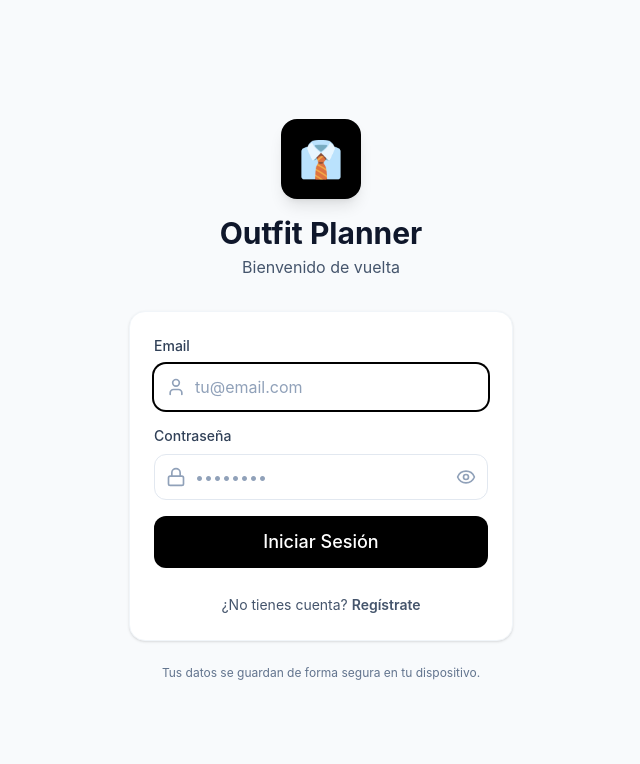
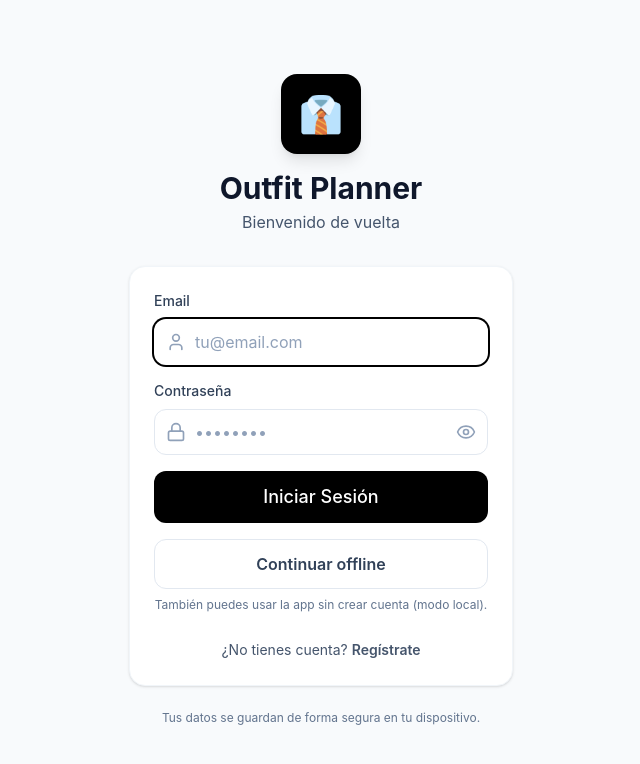
Before and after one commit to juxnmorxn/ootd_planner, a React (Vite) app: page / in a window 1280 px wide. Shown: the top 764 px of the page, without its empty margins (319-959 px from the left). Built offline with nearby package versions, Linux system fonts and the light colour scheme; no server answers; what @nozbe/watermelondb would draw is missing.

Commit message:
Offline mode: local login and Watermelon init after auth

```diff
--- a/src/App.tsx
+++ b/src/App.tsx
@@ -31,8 +31,29 @@ function App() {
   const safeView = validViews.includes(view) ? view : 'auth';
 
   useEffect(() => {
-    initializeDatabase();
+    // Init online API layer in background (non-blocking for offline use)
+    (async () => {
+      try {
+        await db.initialize();
+      } catch (error) {
+        console.error('[App] db.initialize failed (offline ok):', error);
+      } finally {
+        setDbInitialized(true);
+      }
+    })();
   }, []);
+
+  useEffect(() => {
+    // Init local database layer when a user session exists
+    if (!currentUser) return;
+    (async () => {
+      try {
+        await watermelonService.initialize(currentUser.id);
+      } catch (error) {
+        console.error('[App] Watermelon init failed:', error);
+      }
+    })();
+  }, [currentUser?.id]);
 
   // Manejo del historial y gestos de navegación del sistema
   useEffect(() => {
@@ -84,25 +105,7 @@ function App() {
     }
   }, [currentUser]);
 
-  const initializeDatabase = async () => {
-    try {
-      // Inicializa WatermelonDB (SQLite local offline-first)
-      // Primero espera a que el usuario esté autenticado
-      if (currentUser) {
-        await watermelonService.initialize(currentUser.id);
-      }
-
-      // También inicializa Turso (para operaciones online y sincronización)
-      await db.initialize();
-
-      setDbInitialized(true);
-      console.log('[App] Database initialized (WatermelonDB + Turso)');
-    } catch (error) {
-      console.error('[App] Failed to initialize database:', error);
-      // No bloqueamos la app, funciona offline incluso sin Turso
-      setDbInitialized(true);
-    }
-  };
+  // initializeDatabase() removed: initialization is now split into two effects
 
   const handleAuthSuccess = () => {
     setView('calendar');
--- a/src/pages/Auth.tsx
+++ b/src/pages/Auth.tsx
@@ -1,8 +1,10 @@
-import { useState } from 'react';
+import { useMemo, useState } from 'react';
 import { Eye, EyeOff, User, Lock } from 'lucide-react';
+import { v4 as uuidv4 } from 'uuid';
 import { db } from '../lib/db';
 import { useStore } from '../lib/store';
 import { Button } from '../components/ui/Button';
+import type { User as UserType } from '../types';
 
 interface AuthProps {
     onSuccess: () => void;
@@ -19,6 +21,29 @@ export function Auth({ onSuccess }: AuthProps) {
     const [error, setError] = useState('');
 
     const setCurrentUser = useStore((state) => state.setCurrentUser);
+
+    const isOffline = useMemo(() => (typeof navigator !== 'undefined' ? !navigator.onLine : false), []);
+
+    const continueOffline = () => {
+        const now = new Date().toISOString();
+        const safeEmail = (email || '').trim();
+        const safeUsername = (username || '').trim();
+
+        const finalEmail = safeEmail || `${safeUsername || 'user'}@offline.local`;
+        const finalUsername = safeUsername || finalEmail.split('@')[0];
+
+        const offlineUser: UserType = {
+            id: uuidv4(),
+            email: finalEmail,
+            username: finalUsername,
+            role: 'user',
+            created_at: now,
+            updated_at: now,
+        };
+
+        setCurrentUser(offlineUser);
+        onSuccess();
+    };
 
     const handleLogin = async (e: React.FormEvent) => {
         e.preventDefault();
@@ -196,6 +221,22 @@ export function Auth({ onSuccess }: AuthProps) {
                     </Button>
                 </form>
 
+                {/* Offline Mode */}
+                <div className="mt-4">
+                    <button
+                        type="button"
+                        onClick={continueOffline}
+                        className="w-full px-4 py-3 rounded-xl border border-slate-200 text-slate-700 font-semibold hover:border-black hover:text-black transition-colors"
+                    >
+                        Continuar offline
+                    </button>
+                    <p className="mt-2 text-xs text-slate-500 text-center">
+                        {isOffline
+                            ? 'Sin conexión: usarás solo datos locales (se sincroniza cuando haya internet).'
+                            : 'También puedes usar la app sin crear cuenta (modo local).'}
+                    </p>
+                </div>
+
                 {/* Toggle Mode */}
                 <div className="mt-6 text-center">
                     <button
```
